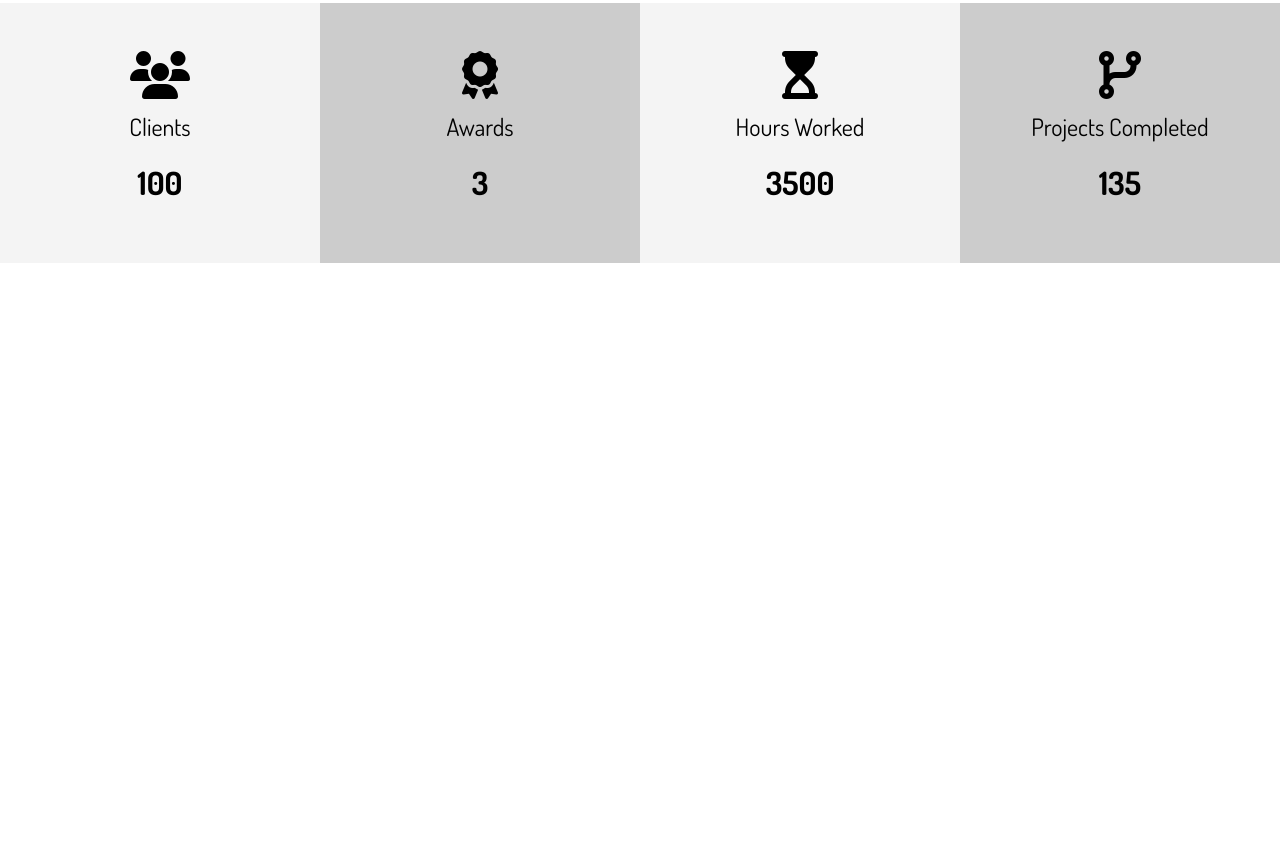
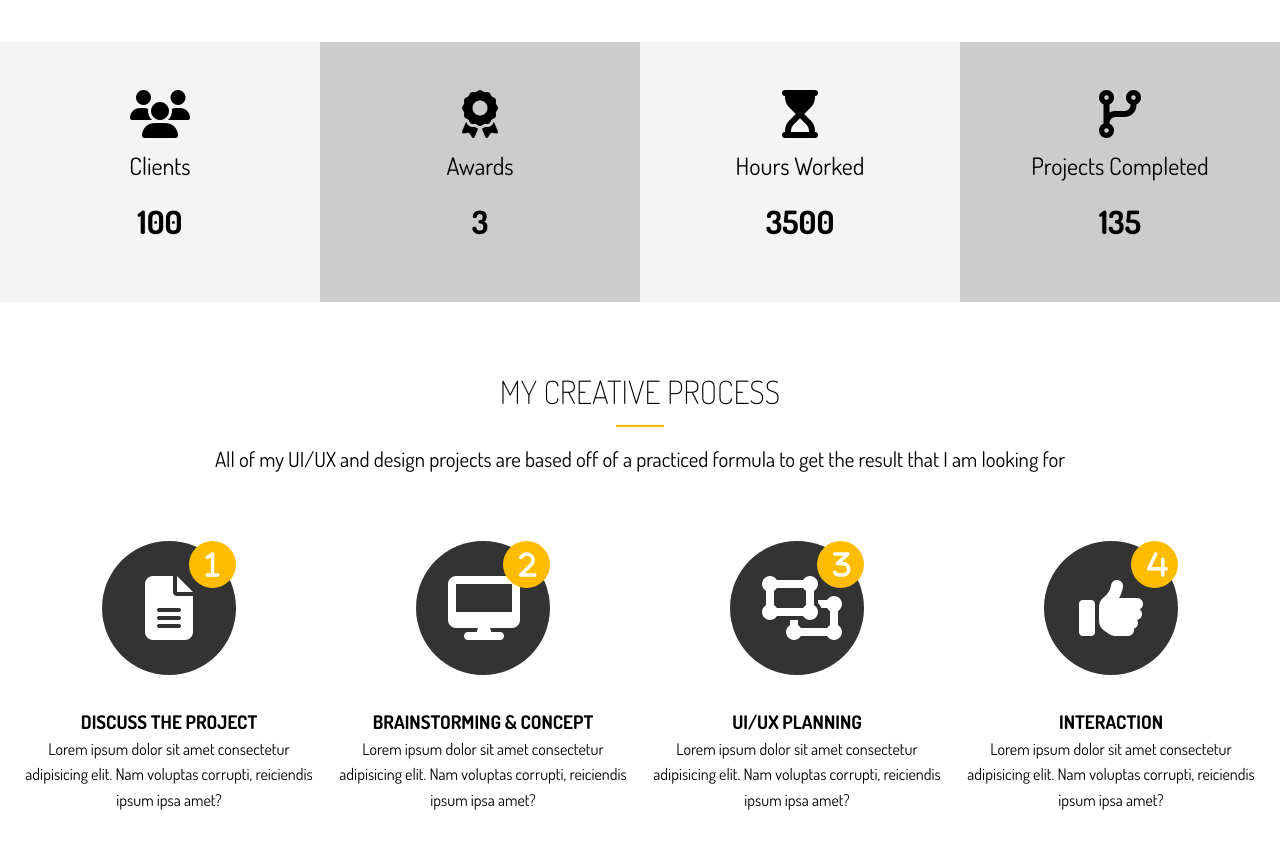
Before and after one commit to firefly017/modern-html-and-css, a plain HTML site: page portfolio_website/index.html in a window 1280 px wide. Shown: the part 1183-2028 px from the top of the page. Before the commit the page ends 1478 px from the top, so only its background shows below. Drawn offline with Linux system fonts and the light colour scheme.

Commit message:
portfolio project:  process section

```diff
--- a/portfolio_website/index.html
+++ b/portfolio_website/index.html
@@ -115,7 +115,54 @@
         </div>
     </section>
 
+    <!-- Section C: Process -->
+    <section id="home-c" class="text-center py-2">
+        <div class="container">
+            <h2 class="section-title">
+                My Creative Process
+            </h2>
+            <div class="bottom-line"></div>
+            <p class="lead">
+                All of my UI/UX and design projects are based off of a practiced
+                formula to get the result that I am looking for
+            </p>
+            <div class="process">
+                <div>
+                    <i class="fas fa-file-alt fa-4x process-icon my-2">
+                        <div class="process-step">1</div>
+                    </i>
+                    <h3>Discuss The Project</h3>
+                    <p>Lorem ipsum dolor sit amet consectetur adipisicing elit.
+                        Nam voluptas corrupti, reiciendis ipsum ipsa amet?</p>
+                </div>
+                <div>
+                    <i class="fas fa-desktop fa-4x process-icon my-2">
+                        <div class="process-step">2</div>
+                    </i>
+                    <h3>Brainstorming & Concept </h3>
+                    <p>Lorem ipsum dolor sit amet consectetur adipisicing elit.
+                        Nam voluptas corrupti, reiciendis ipsum ipsa amet?</p>
+                </div>
+                <div>
+                    <i class="fas fa-object-ungroup fa-4x process-icon my-2">
+                        <div class="process-step">3</div>
+                    </i>
+                    <h3>UI/UX Planning </h3>
+                    <p>Lorem ipsum dolor sit amet consectetur adipisicing elit.
+                        Nam voluptas corrupti, reiciendis ipsum ipsa amet?</p>
+                </div>
+                <div>
+                    <i class="fas fa-thumbs-up fa-4x process-icon my-2">
+                        <div class="process-step">4</div>
+                    </i>
+                    <h3>Interaction </h3>
+                    <p>Lorem ipsum dolor sit amet consectetur adipisicing elit.
+                        Nam voluptas corrupti, reiciendis ipsum ipsa amet?</p>
+                </div>
 
+            </div>
+        </div>
+    </section>
 
 
     <script src="js/typewriter.js"></script>
--- a/portfolio_website/scss/_utilities.scss
+++ b/portfolio_website/scss/_utilities.scss
@@ -80,3 +80,20 @@ input[class^="btn-"]:hover {
     margin: 4rem 0;
   }
 }
+
+.section-title {
+  font-size: 2rem;
+  display: block;
+  padding-bottom: 0.5rem;
+  text-align: center;
+  font-weight: 100;
+  text-transform: uppercase;
+}
+
+.bottom-line {
+  height: 2px;
+  width: 3rem;
+  background: $main-color;
+  display: block;
+  margin: 0 auto 1rem auto;
+}
--- a/portfolio_website/scss/main.scss
+++ b/portfolio_website/scss/main.scss
@@ -147,4 +147,54 @@ img {
       }
     }
   }
+
+  // Home section C
+  &-c {
+    .process {
+      display: grid;
+      grid-template-columns: repeat(4, 1fr);
+      grid-gap: 1.5rem;
+      text-align: center;
+
+      // process-step
+      &-step {
+        position: absolute;
+        top: 0;
+        right: 0;
+        font-size: 28px;
+        background-color: $main-color;
+        border-radius: 50%;
+        height: 15px;
+        width: 15px;
+        line-height: 15px;
+        padding: 1rem;
+        transition: all 1s;
+      }
+
+      // process-icon
+      &-icon {
+        border-radius: 50%;
+        background: $dark-color;
+        color: #fff;
+        padding: 2rem;
+        width: 70px;
+        height: 70px;
+        line-height: 70px;
+        text-align: center;
+        position: relative;
+        transition: all 1s;
+
+        &:hover {
+          background: $main-color;
+          width: 90px;
+          height: 90px;
+          line-height: 90px;
+
+          .process-step {
+            background: $dark-color;
+          }
+        }
+      }
+    }
+  }
 }
```
Also changed, not shown: portfolio_website/css/main.css, 1 other file.
